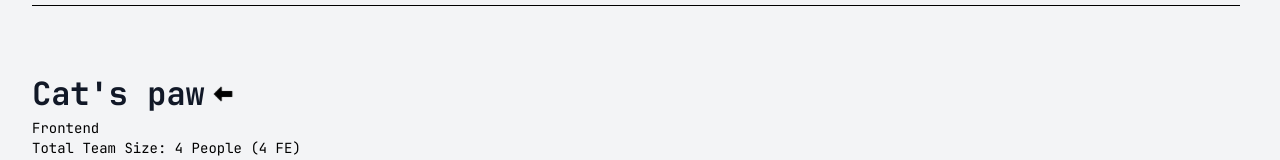
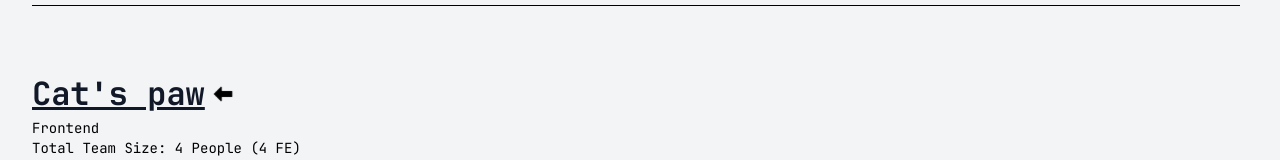
Before and after one commit to parkjungyuxx/blog, a Next.js app: page /resume in a window 1280 px wide. Shown: the part 330-490 px from the top of the page. Built offline with nearby package versions, Linux system fonts and the light colour scheme.

Commit message:
Update: AnimatedArrowText 텍스트 underline 추가

```diff
--- a/src/components/AnimatedArrowText.tsx
+++ b/src/components/AnimatedArrowText.tsx
@@ -17,9 +17,9 @@ export function AnimatedArrowText({
     <Link
       href={href}
       className="group inline-flex items-center gap-2 cursor-pointer"
-      target="blank"
+      target="_blank"
     >
-      <span className="text-[32px] font-bold cursor-pointer">{text}</span>
+      <span className="text-[32px] font-bold cursor-pointer underline">{text}</span>
       <Image
         src={arrowImage}
         alt="arrow"
```
